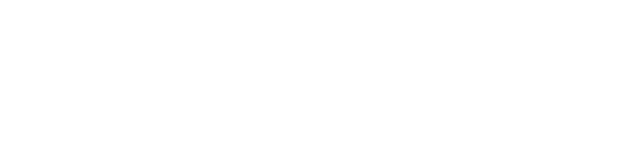
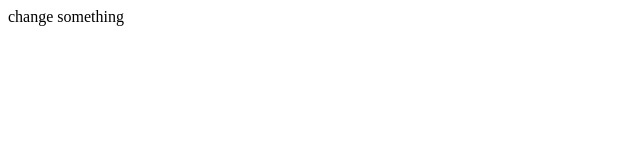
Before and after one commit to Moritz-Doc/challenges-spiced, a plain HTML site: page index.html in a window 1280 px wide. Shown: the whole page, without its empty margins (0-640 px from the left). Drawn offline with Linux system fonts and the light colour scheme.

Commit message:
initial commit

```diff
--- a/index.html
+++ b/index.html
@@ -10,3 +10,4 @@
 
 </body>
 </html>
+change something
```
